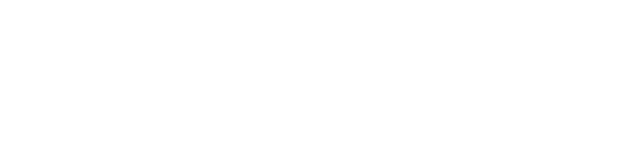
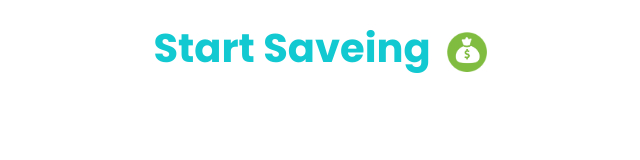
Before and after one commit to safinxr/Assignments-05, a plain HTML site: page index.html in a window 1280 px wide. Shown: the whole page, without its empty margins (320-960 px from the left). Drawn offline with nearby package versions, Linux system fonts and the light colour scheme.

Commit message:
header added

```diff
--- a/css/style.css
+++ b/css/style.css
@@ -0,0 +1,9 @@
+@import url('https://fonts.googleapis.com/css2?family=Poppins:wght@400;700&display=swap');
+
+*{
+    font-family: 'Poppins', sans-serif;
+}
+/* common style  */
+.main-color{
+    color: #12c8d1;
+}
--- a/index.html
+++ b/index.html
@@ -14,6 +14,12 @@
 </head>
 <body>
 
+    <header>
+        <div class="d-flex justify-content-center my-4 item align-items-center">
+            <h1 class="fw-bold main-color">Start Saveing</h1>
+            <img class="ms-3" width="40" height="40" src="img/icon.png" alt="">
+        </div>
+    </header>
 
 
     <script src="js/script.js"></script>
```
Also changed, not shown: img/money.jpg (added), img/money1.jpg (added).
